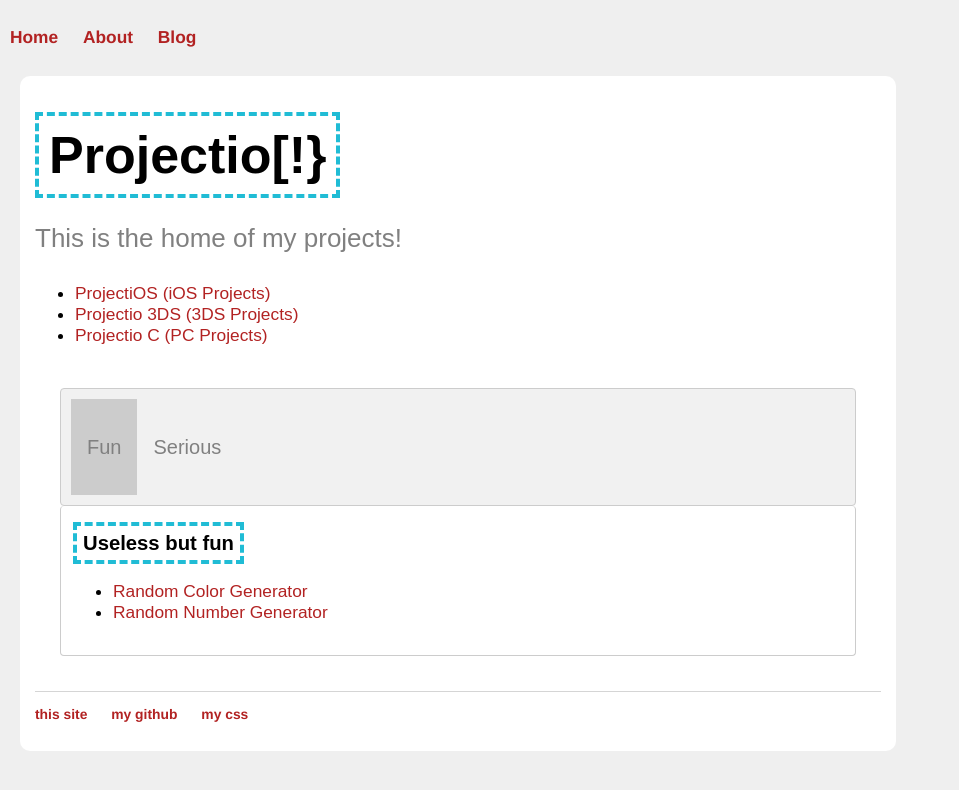
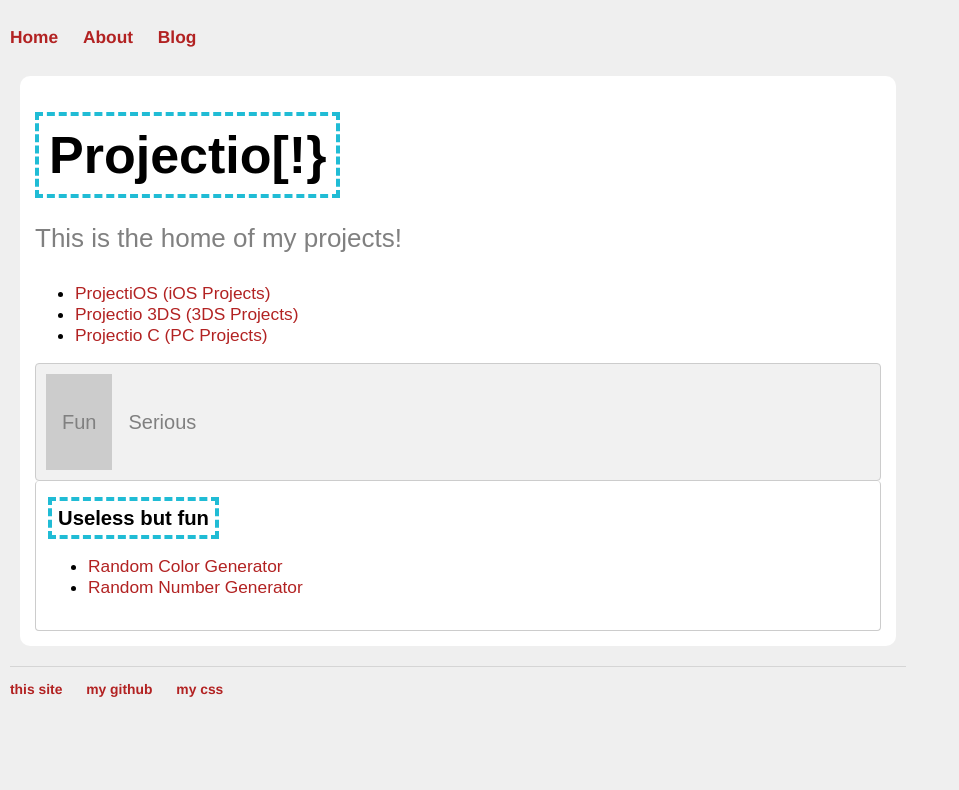
Before and after one commit to Samplasion/samplasion.github.iold, a Jekyll site: the page built from index.html, in a window 1280 px wide. Shown: the top 790 px of the page, without its empty margins (0-959 px from the left). Built offline with Jekyll 4.4.1, drawn with Linux system fonts in a browser that asks for light colours; a script that is not in the unit is left out.

Commit message:
Update index.html

```diff
--- a/index.html
+++ b/index.html
@@ -10,8 +10,6 @@ title: Home
 <a href="projects3DS">Projectio 3DS (3DS Projects)</a></li><li>
 <a href="projectsPC">Projectio C (PC Projects)</a></li>
 </ul>
-  <div>
-  <div class="section">
   <div class="tab">
   <button class="tablinks" onclick="openCity(event, 'Fun')" id="defaultOpen"><p>Fun</p></button>
   <button class="tablinks" onclick="openCity(event, 'Serious')"><p>Serious</p></button>
@@ -33,6 +31,7 @@ title: Home
   </ul>
   </p>
 </div>
+</div>
   </div>
 
   <script src="script.js"></script>
```
